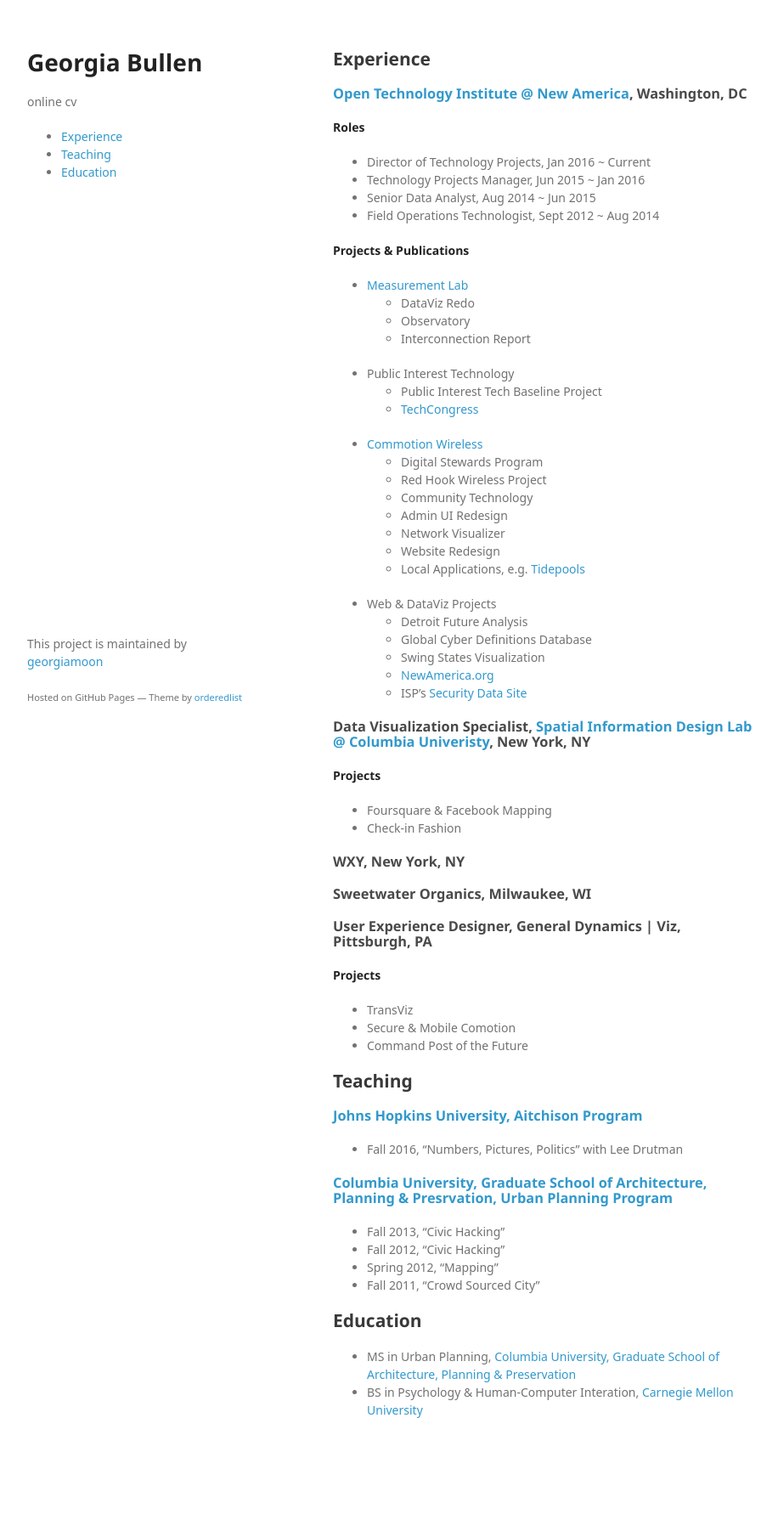
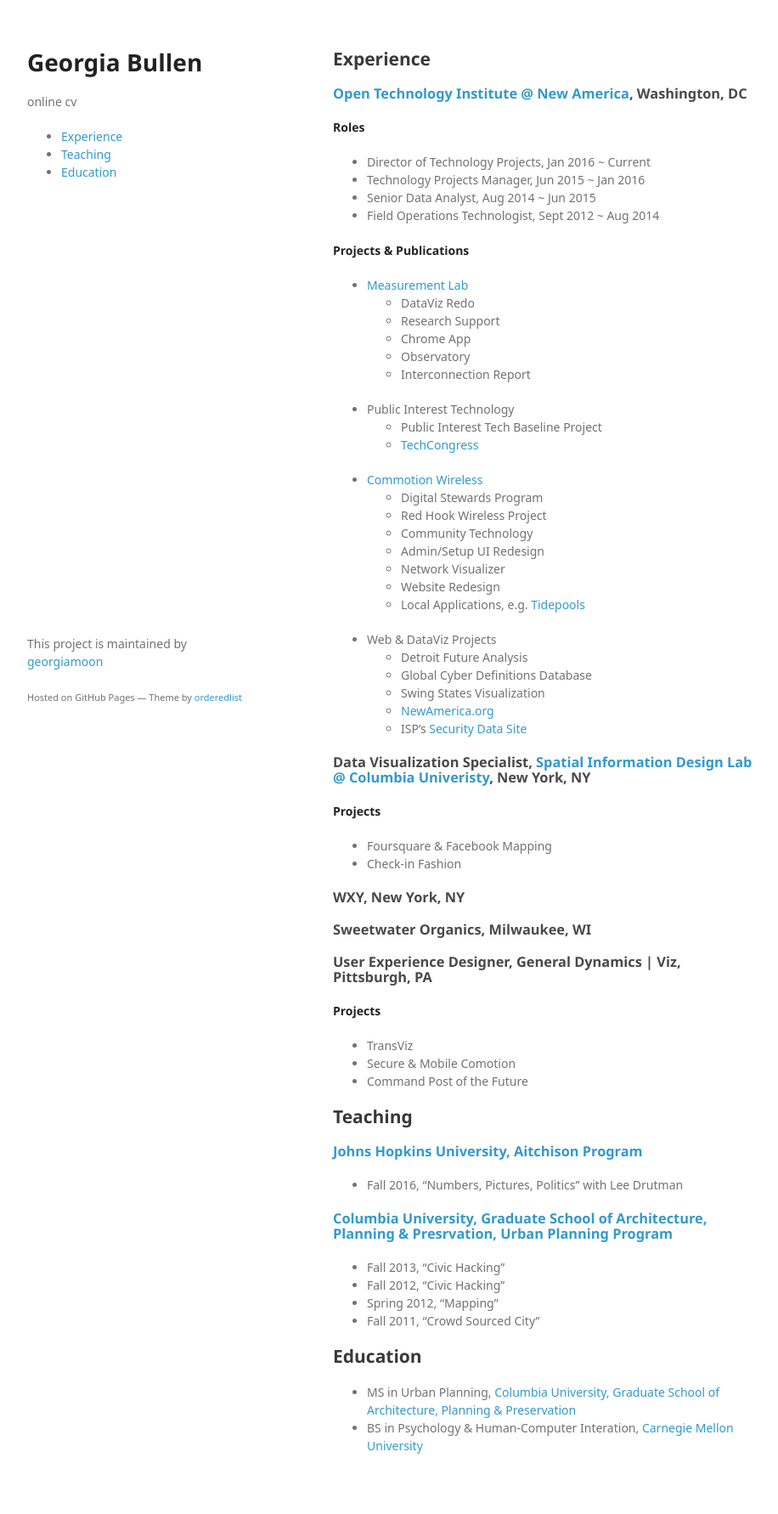
Before and after one commit to georgiamoon/markdowncv, a Jekyll site: the page built from index.md, in a window 1280 px wide. Shown: the whole page at 85% size, without its empty margins (178-1094 px from the left). Built offline with Jekyll 4.4.1, drawn with Linux system fonts in a browser that asks for light colours; some web fonts are replaced; our own code applies the rules of GitHub Pages for plain Markdown files; a script that is not in the unit is left out; before the commit the page ends 1740 px from its top, so only the background shows below that.

Commit message:
favicon, some updates

```diff
--- a/_layouts/default.html
+++ b/_layouts/default.html
@@ -7,6 +7,7 @@
     <title>{{ site.title | default: site.github.repository_name }}</title>
 
     <link rel="stylesheet" href="{{ '/assets/css/style.css?v=' | append: site.github.build_revision | relative_url }}">
+    <link rel="shortcut icon" type="image/png" href="{{site.url}}/assets/images/favicon.png">
     <meta name="viewport" content="width=device-width">
     <!--[if lt IE 9]>
     <script src="//html5shiv.googlecode.com/svn/trunk/html5.js"></script>
--- a/index.md
+++ b/index.md
@@ -13,6 +13,8 @@
 
 - [Measurement Lab](https://measurementlab.net)
   - DataViz Redo
+  - Research Support
+  - Chrome App
   - Observatory
   - Interconnection Report
 
@@ -24,7 +26,7 @@
   - Digital Stewards Program
   - Red Hook Wireless Project
   - Community Technology
-  - Admin UI Redesign
+  - Admin/Setup UI Redesign
   - Network Visualizer
   - Website Redesign
   - Local Applications, e.g. [Tidepools](http://tidepools.co)
```
Also changed, not shown: assets/images/favicon.ico (added), assets/images/favicon.png (added).
